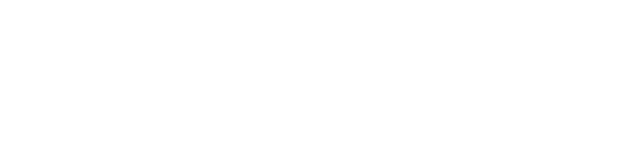
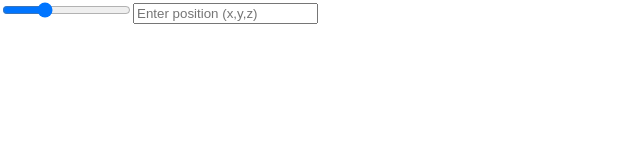
Before and after one commit to jsaad-syncoms/ar3, a plain HTML site: page index.html in a window 1280 px wide. Shown: the whole page, without its empty margins (0-640 px from the left). Drawn offline with nearby package versions, Linux system fonts and the light colour scheme.

Commit message:
Update index.html

```diff
--- a/index.html
+++ b/index.html
@@ -13,7 +13,7 @@
 </head>
 <body style="margin: 0; overflow: hidden;">
   <a-scene embedded arjs>
-    <a-box position="0 0 -3" rotation="0 45 0" color="#4CC3D9"></a-box>
+    <a-box id="box" position="0 0 -3" rotation="0 45 0" color="#4CC3D9"></a-box>
 
     <a-nft type="nft" url="https://jsaad-syncoms.github.io/ar3/nft/" smooth="true" smoothCount="10" smoothTolerance="0.01" smoothThreshold="5">
       <a-entity position="0 0 0" scale="0.05 0.05 0.05">
@@ -24,5 +24,41 @@
     </a-nft>
     <a-entity camera></a-entity>
   </a-scene>
+
+  <script>
+        document.addEventListener('DOMContentLoaded', () => {
+            // Get reference to the box entity
+            const box = document.getElementById('box');
+
+            // Function to handle resize
+            function resizeBox(event) {
+                const scale = parseFloat(event.target.value);
+                box.setAttribute('scale', `${scale} ${scale} ${scale}`);
+            }
+
+            // Function to handle reposition
+            function repositionBox(event) {
+                const [x, y, z] = event.target.value.split(',').map(Number);
+                box.setAttribute('position', `${x} ${y} ${z}`);
+            }
+
+            // Create UI controls for resizing
+            const resizeInput = document.createElement('input');
+            resizeInput.type = 'range';
+            resizeInput.min = 0.1;
+            resizeInput.max = 3;
+            resizeInput.step = 0.1;
+            resizeInput.value = 1;
+            resizeInput.addEventListener('input', resizeBox);
+            document.body.appendChild(resizeInput);
+
+            // Create UI controls for repositioning
+            const repositionInput = document.createElement('input');
+            repositionInput.type = 'text';
+            repositionInput.placeholder = 'Enter position (x,y,z)';
+            repositionInput.addEventListener('change', repositionBox);
+            document.body.appendChild(repositionInput);
+        });
+    </script>
 </body>
 </html>
```
